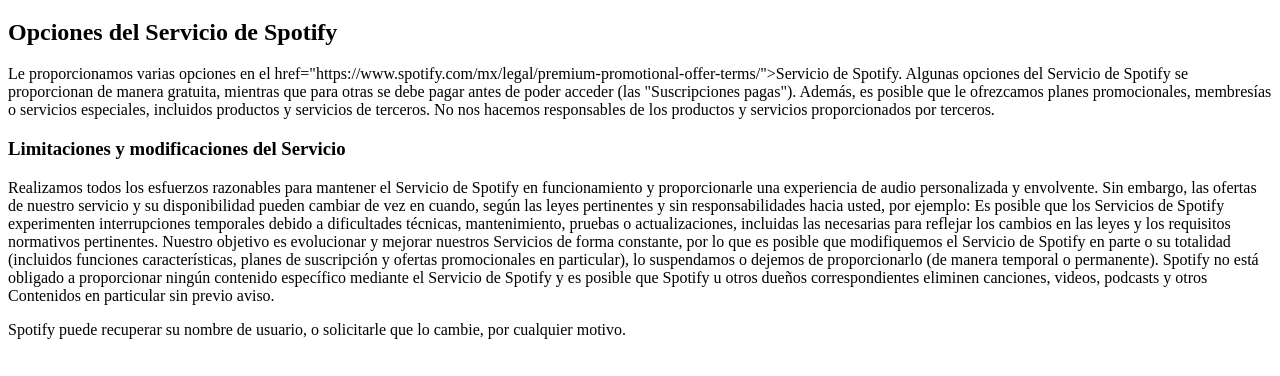
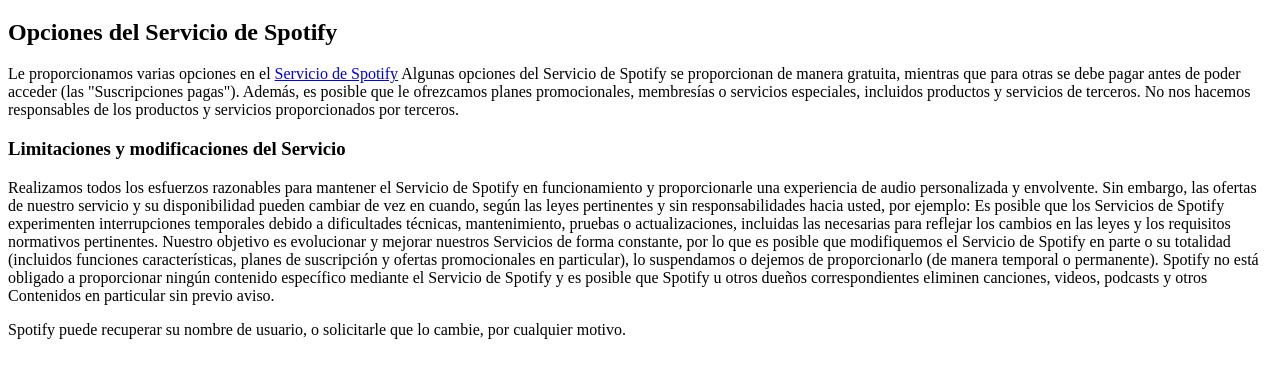
Before and after one commit to yairg109/Maquetado-29s, a plain HTML site: page indexPractica1.html in a window 1280 px wide. Shown: the part 424-800 px from the top of the page. Drawn offline with Linux system fonts and the light colour scheme.

Commit message:
Agregando URL

```diff
--- a/indexPractica1.html
+++ b/indexPractica1.html
@@ -50,10 +50,8 @@
     <h2>Opciones del Servicio de Spotify</h2>
     <p>
       Le proporcionamos varias opciones en el
-      <a>
-        href="https://www.spotify.com/mx/legal/premium-promotional-offer-terms/">Servicio
-        de Spotify</a
-      >. Algunas opciones del Servicio de Spotify se proporcionan de manera
+        <a href="https://www.spotify.com/mx/legal/premium-promotional-offer-terms">Servicio de Spotify</a>
+      Algunas opciones del Servicio de Spotify se proporcionan de manera
       gratuita, mientras que para otras se debe pagar antes de poder acceder
       (las "Suscripciones pagas"). Además, es posible que le ofrezcamos planes
       promocionales, membresías o servicios especiales, incluidos productos y
```
